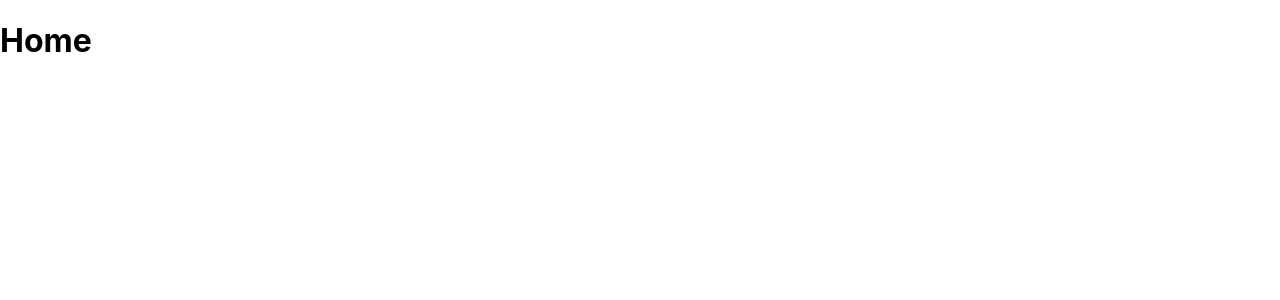
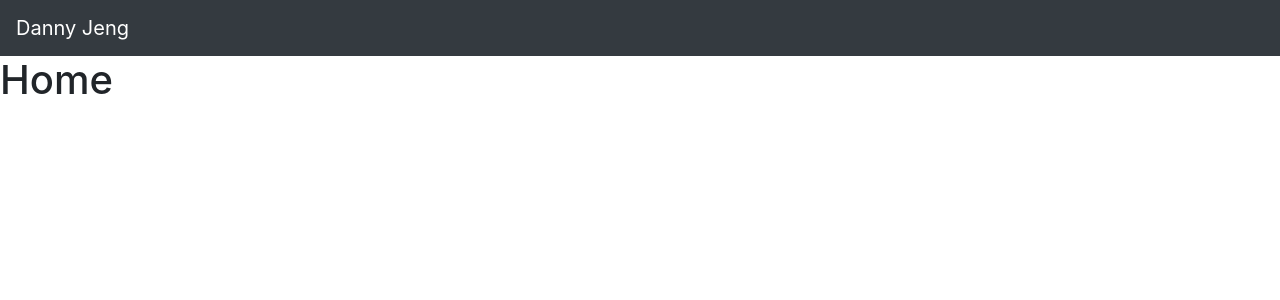
Before and after one commit to dannyjeng/dannyjeng.github.io, a React (Create React App) app: page / in a window 1280 px wide. Shown: the top 300 px of the page. Built offline with nearby package versions, Linux system fonts and the light colour scheme.

Commit message:
First commit for navbar. Added in bootstrap.

```diff
--- a/package.json
+++ b/package.json
@@ -7,6 +7,7 @@
     "@testing-library/react": "^9.5.0",
     "@testing-library/user-event": "^7.2.1",
     "react": "^16.13.1",
+    "react-bootstrap": "^1.3.0",
     "react-dom": "^16.13.1",
     "react-router-dom": "^5.2.0",
     "react-scripts": "3.4.3"
--- a/src/App.js
+++ b/src/App.js
@@ -5,6 +5,8 @@ import Home from './components/home';
 import About from './components/about';
 import Contact from './components/contact';
 import PageNotFound from './components/page_not_found';
+
+import 'bootstrap/dist/css/bootstrap.css';
 
 function App() {
   return (
--- a/src/components/home.js
+++ b/src/components/home.js
@@ -1,9 +1,11 @@
 import React, { Component } from 'react';
+import NavigationBar from './navbar';
 
 class Home extends Component {
     render() {
         return (
             <div className="home">
+                <NavigationBar />
                 <h1>Home</h1>
             </div>
         )
--- /dev/null
+++ b/src/components/navbar.js
@@ -0,0 +1,21 @@
+import React, { Component } from 'react';
+import { Navbar } from 'react-bootstrap';
+
+class NavigationBar extends Component {
+    render() {
+        return (
+            <div>
+                <Navbar
+                className="sticky-top"
+                bg="dark"
+                variant="dark">
+                    <Navbar.Brand>
+                        Danny Jeng
+                    </Navbar.Brand>
+                </Navbar>
+            </div>
+        )
+    }
+}
+
+export default NavigationBar;
```
Also changed, not shown: 1 other file (tests, documents, lock files or other folders).
